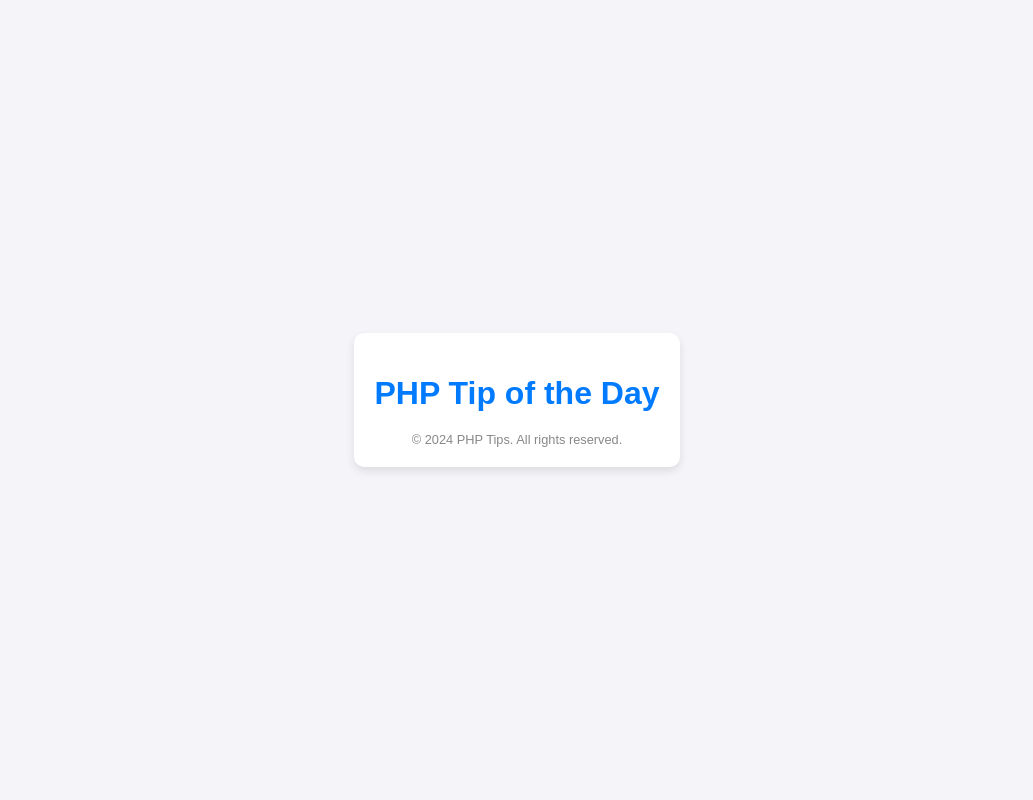
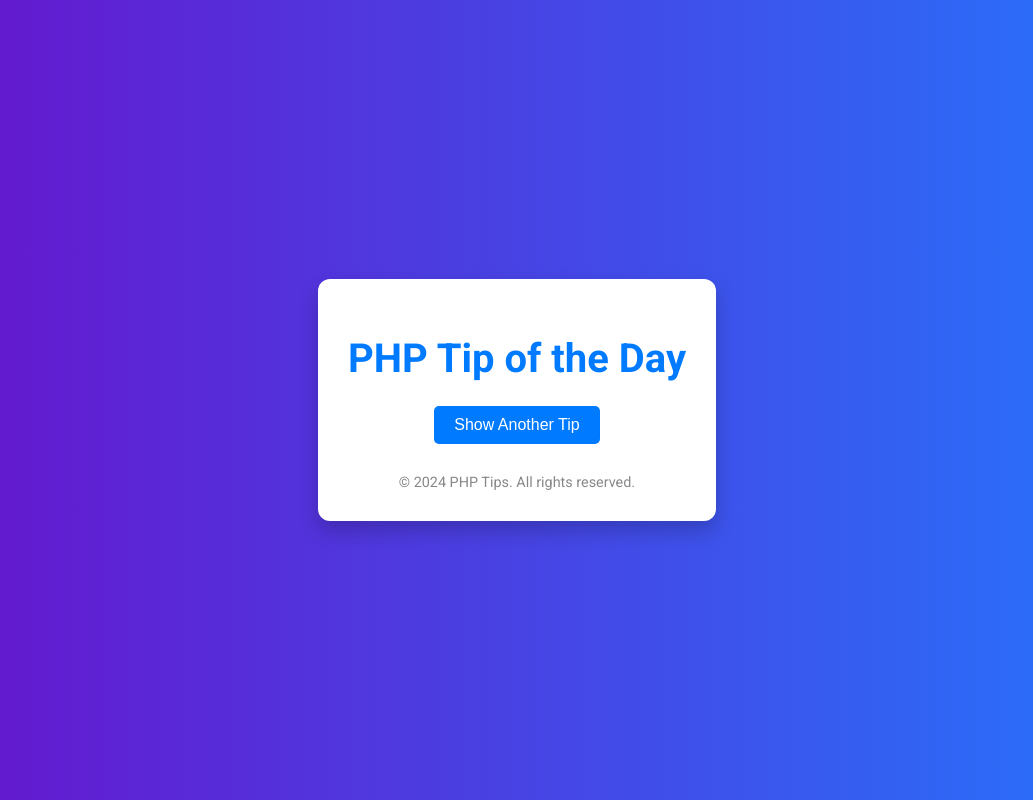
Before and after one commit to fahdi/1000-php-tips, a plain HTML site: page index.html in a window 1280 px wide. Shown: the whole page, without its empty margins (123-1156 px from the left). Drawn offline with Linux system fonts and the light colour scheme; no server answers.

Commit message:
Improved the UI with some colors and slight animations

```diff
--- a/index.html
+++ b/index.html
@@ -4,10 +4,11 @@
     <meta charset="UTF-8">
     <meta name="viewport" content="width=device-width, initial-scale=1.0">
     <title>PHP Tip of the Day</title>
+    <link href="https://fonts.googleapis.com/css2?family=Roboto:wght@400;700&display=swap" rel="stylesheet">
     <style>
         body {
-            font-family: Arial, sans-serif;
-            background-color: #f4f4f9;
+            font-family: 'Roboto', sans-serif;
+            background: linear-gradient(to right, #6a11cb, #2575fc);
             color: #333;
             margin: 0;
             padding: 0;
@@ -16,33 +17,59 @@
             align-items: center;
             height: 100vh;
             text-align: center;
+            overflow: hidden;
         }
         .container {
             background: #fff;
-            padding: 20px;
-            border-radius: 10px;
-            box-shadow: 0 4px 8px rgba(0, 0, 0, 0.1);
+            padding: 30px;
+            border-radius: 12px;
+            box-shadow: 0 10px 20px rgba(0, 0, 0, 0.2);
             max-width: 600px;
             margin: 0 20px;
+            animation: fadeIn 1.5s ease-in-out;
         }
         h1 {
-            font-size: 2em;
-            margin-bottom: 10px;
+            font-size: 2.5em;
+            margin-bottom: 20px;
             color: #007BFF;
         }
         h2 {
-            font-size: 1.5em;
-            margin-bottom: 10px;
+            font-size: 1.8em;
+            margin-bottom: 15px;
             color: #555;
         }
         p {
             font-size: 1.2em;
-            line-height: 1.5;
+            line-height: 1.6;
+            margin-bottom: 20px;
         }
         footer {
-            margin-top: 20px;
-            font-size: 0.8em;
+            margin-top: 30px;
+            font-size: 0.9em;
             color: #888;
+        }
+        @keyframes fadeIn {
+            from {
+                opacity: 0;
+                transform: translateY(20px);
+            }
+            to {
+                opacity: 1;
+                transform: translateY(0);
+            }
+        }
+        .refresh-button {
+            background-color: #007BFF;
+            color: white;
+            border: none;
+            padding: 10px 20px;
+            font-size: 1em;
+            border-radius: 5px;
+            cursor: pointer;
+            transition: background-color 0.3s ease;
+        }
+        .refresh-button:hover {
+            background-color: #0056b3;
         }
     </style>
     <script>
@@ -61,6 +88,11 @@
 
       // Fetch and display a random tip when the page loads
       window.onload = displayRandomTip;
+
+      // Function to refresh the tip
+      function refreshTip() {
+        displayRandomTip();
+      }
     </script>
 </head>
 <body>
@@ -68,6 +100,7 @@
     <h1>PHP Tip of the Day</h1>
     <h2 id="tip-summary"></h2>
     <p id="tip-content"></p>
+    <button class="refresh-button" onclick="refreshTip()">Show Another Tip</button>
     <footer>&copy; 2024 PHP Tips. All rights reserved.</footer>
 </div>
 </body>
```
